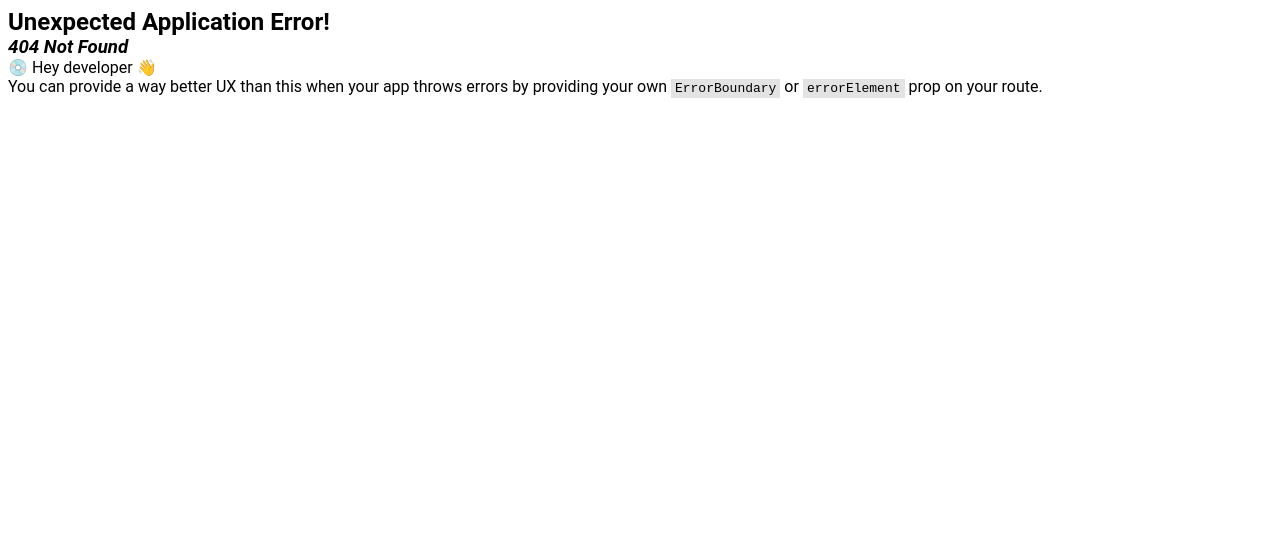
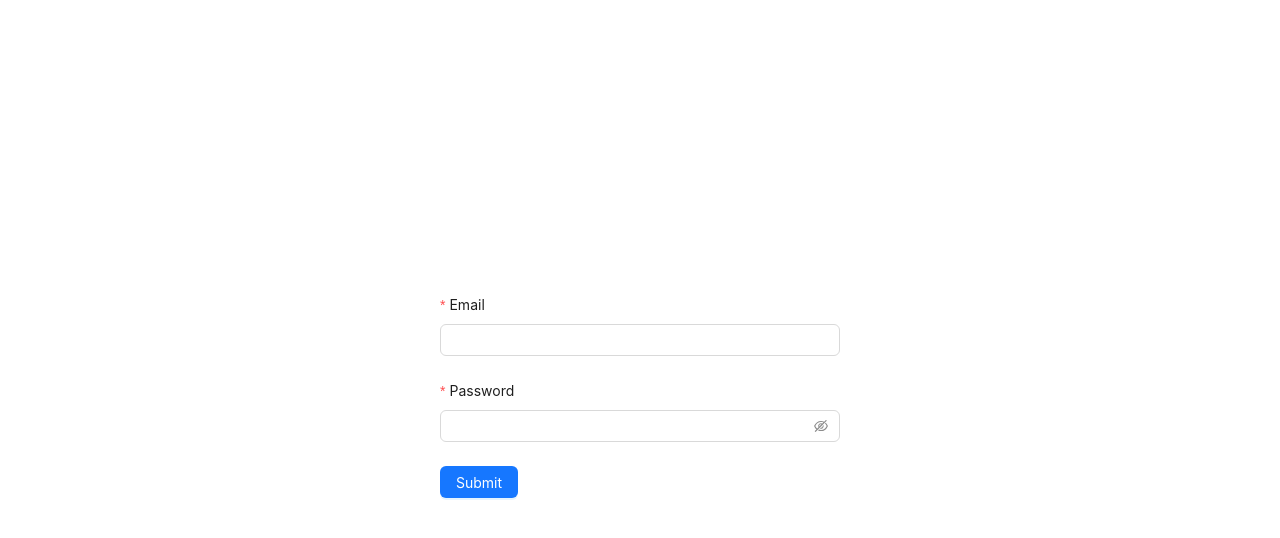
Before and after one commit to azmul/fe-question-answer, a React (Vite) app: page /login in a window 1280 px wide. Before the commit this address had no page. Shown: the top 538 px of the page. Built offline with nearby package versions, Linux system fonts and the light colour scheme.

Commit message:
login and daynamic user handling done

```diff
--- a/package.json
+++ b/package.json
@@ -14,6 +14,7 @@
     "react": "^18.2.0",
     "react-dom": "^18.2.0",
     "react-router-dom": "^6.17.0",
+    "typewriter-effect": "^2.21.0",
     "zustand": "^4.4.3"
   },
   "devDependencies": {
--- a/src/App.jsx
+++ /dev/null
@@ -1,12 +0,0 @@
-import Header from "./components/Header";
-
-function App() {
-  return (
-    <>
-      <Header />
-      <main className="container-xxl">Home</main>
-    </>
-  );
-}
-
-export default App;
--- a/src/Store.js
+++ b/src/Store.js
@@ -3,8 +3,13 @@ import { persist } from "zustand/middleware";
 
 export const useStore = create(
   persist(
-    () => ({
-      members: [],
+    (set) => ({
+      user: null,
+      addUser: (user) => {
+        set(() => ({
+          user: user,
+        }));
+      },
     }),
     {
       name: "question-answer-storage",
--- a/src/components/Header.jsx
+++ b/src/components/Header.jsx
@@ -1,24 +1,42 @@
 import { Button, Space } from "antd";
 import { Link } from "react-router-dom";
+import { useStore } from "../Store";
+import { useNavigate } from "react-router-dom";
+import styles from "./Header.module.scss";
 
 function Header() {
+  const navigate = useNavigate();
+
+  const { addUser } = useStore((state) => {
+    return {
+      addUser: state.addUser,
+    };
+  });
+  function handleLogout() {
+    addUser(null);
+    navigate("/login");
+  }
   return (
-    <>
-      <Space wrap>
+    <div className="container-md">
+      <Space wrap className={styles.header}>
         <Button type="link">
           {" "}
-          <Link to="/">Home</Link>
-        </Button>
-        <Button type="link">
-          {" "}
-          <Link to="/document">Document</Link>
+          <Link to="/">Document</Link>
         </Button>
         <Button type="link">
           {" "}
           <Link to="/chat">Chat</Link>
         </Button>
+        <Button type="link">
+          {" "}
+          <Link to="/profile">Profile</Link>
+        </Button>
+        <Button type="link" onClick={handleLogout}>
+          {" "}
+          Logout{" "}
+        </Button>
       </Space>
-    </>
+    </div>
   );
 }
 
--- /dev/null
+++ b/src/components/Header.module.scss
@@ -0,0 +1,5 @@
+.header {
+    display: flex;
+    justify-content: center;
+    margin-bottom:2rem;
+}
--- a/src/index.scss
+++ b/src/index.scss
@@ -26,3 +26,11 @@ ul {
         list-style-type: none;
     }
 }
+
+.login-page {
+    display: flex;
+    flex-direction: column;
+    justify-content: center;
+    align-items: center;
+    height: 100vh;
+}
--- a/src/pages/Chat.jsx
+++ b/src/pages/Chat.jsx
@@ -1,12 +1,21 @@
 import { useState } from "react";
 import { Button, Form, Input, Select } from "antd";
+import Typewriter from "typewriter-effect";
 import Header from "../components/Header";
+import { useStore } from "../Store";
 
 function Chat() {
   const [answer, setAnswer] = useState(null);
   const [loading, setLoading] = useState(false);
 
+  const { user } = useStore((state) => {
+    return {
+      user: state.user,
+    };
+  });
+
   const onFinish = async (values) => {
+    setAnswer(null);
     setLoading(true);
     const rawResponse = await fetch("http://127.0.0.1:8000/api/v1/answers", {
       method: "POST",
@@ -15,7 +24,7 @@ function Chat() {
         "Content-Type": "application/json",
       },
       body: JSON.stringify({
-        id: 2,
+        id: user.id,
         question: values.question,
         lang: values.lang,
       }),
@@ -46,7 +55,7 @@ function Chat() {
         >
           <Form.Item
             name="lang"
-            label="Select a Language to Get Your Answer"
+            label="Select a Language for questioning and answering!!!"
             rules={[
               {
                 required: true,
@@ -94,7 +103,15 @@ function Chat() {
             </Button>
           </Form.Item>
         </Form>
-        {answer && answer.answer}
+        {answer && answer.answer && (
+          <Typewriter
+            options={{
+              strings: answer.answer,
+              autoStart: true,
+              delay: 55,
+            }}
+          />
+        )}
       </main>
     </>
   );
--- a/src/pages/Document.jsx
+++ b/src/pages/Document.jsx
@@ -1,6 +1,7 @@
-import { useState, useEffect } from "react";
+import { useState, useEffect, useCallback } from "react";
 import { Button, Form, Input, Modal, Card, Space, Popconfirm } from "antd";
 import Header from "../components/Header";
+import { useStore } from "../Store";
 
 // eslint-disable-next-line react/prop-types
 const CollectionCreateForm = ({ open, onCreate, onCancel, loading }) => {
@@ -126,20 +127,28 @@ function Document() {
   const [loading, setLoading] = useState(false);
   const [articles, setArticles] = useState([]);
 
-  const getContents = async () => {
-    const rawResponse = await fetch("http://127.0.0.1:8000/api/v1/users/2", {
-      method: "GET",
-      headers: {
-        Accept: "application/json",
-        "Content-Type": "application/json",
-        Authorization:
-          "Bearer eyJhbGciOiJIUzI1NiIsInR5cCI6IkpXVCJ9.eyJzdWIiOiJhem11bGdAZ21haWwuY29tIiwiZXhwIjoxNjk4MDM4NDIwfQ.mx0EaqqtZbn-EDeKtP6sQO7iKbiwGmFeMyRX6Rb1-8U",
-      },
-    });
+  const { user } = useStore((state) => {
+    return {
+      user: state.user,
+    };
+  });
 
-    const user = await rawResponse.json();
-    setArticles(user.articles);
-  };
+  const getContents = useCallback(async () => {
+    const rawResponse = await fetch(
+      `http://127.0.0.1:8000/api/v1/users/${user.id}`,
+      {
+        method: "GET",
+        headers: {
+          Accept: "application/json",
+          "Content-Type": "application/json",
+          Authorization: `Bearer ${user.access_token}`,
+        },
+      }
+    );
+
+    const content = await rawResponse.json();
+    setArticles(content.articles);
+  }, [user.access_token, user.id]);
 
   const onCreate = async (values) => {
     setLoading(true);
@@ -151,7 +160,7 @@ function Document() {
         "Content-Type": "application/json",
       },
       body: JSON.stringify({
-        user_id: 2,
+        user_id: user.id,
         title: values.title,
         content: values.content,
       }),
@@ -200,7 +209,7 @@ function Document() {
 
   useEffect(() => {
     getContents();
-  }, []);
+  }, [getContents]);
 
   return (
     <>
--- /dev/null
+++ b/src/pages/Login.jsx
@@ -0,0 +1,88 @@
+import { Button, Form, Input } from "antd";
+import { useNavigate } from "react-router-dom";
+import { useStore } from "../Store";
+
+function Login() {
+  const navigate = useNavigate(); // <-- get history from hook
+
+  const { addUser } = useStore((state) => {
+    return {
+      addUser: state.addUser,
+    };
+  });
+
+  const onFinish = async (values) => {
+    // Build formData object.
+    try {
+      let formData = new FormData();
+      formData.append("username", values.username);
+      formData.append("password", values.password);
+      const rawResponse = await fetch("http://127.0.0.1:8000/login", {
+        method: "POST",
+        headers: {
+          Accept: "application/json",
+          "Content-Type": "application/x-www-form-urlencoded",
+        },
+        body: new URLSearchParams(formData),
+      });
+      const user = await rawResponse.json();
+      addUser(user);
+      navigate("/");
+    } catch (err) {
+      console.log(err);
+    }
+  };
+
+  const onFinishFailed = (errorInfo) => {
+    console.log("Failed:", errorInfo);
+  };
+
+  return (
+    <div className="login-page">
+      <Form
+        name="login"
+        initialValues={{
+          remember: true,
+        }}
+        onFinish={onFinish}
+        onFinishFailed={onFinishFailed}
+        autoComplete
+        style={{ width: 400 }}
+        layout="vertical"
+      >
+        <Form.Item
+          label="Email"
+          name="username"
+          rules={[
+            {
+              required: true,
+              message: "Please input your email!",
+            },
+          ]}
+        >
+          <Input />
+        </Form.Item>
+
+        <Form.Item
+          label="Password"
+          name="password"
+          rules={[
+            {
+              required: true,
+              message: "Please input your password!",
+            },
+          ]}
+        >
+          <Input.Password />
+        </Form.Item>
+
+        <Form.Item>
+          <Button type="primary" htmlType="submit">
+            Submit
+          </Button>
+        </Form.Item>
+      </Form>
+    </div>
+  );
+}
+export default Login;
--- /dev/null
+++ b/src/pages/Profile.jsx
@@ -0,0 +1,44 @@
+import {
+  EditOutlined,
+  EllipsisOutlined,
+  SettingOutlined,
+} from "@ant-design/icons";
+import { Card } from "antd";
+import { useStore } from "../Store";
+import Header from "../components/Header";
+
+function Profile() {
+  const { user } = useStore((state) => {
+    return {
+      user: state.user,
+    };
+  });
+
+  return (
+    <>
+      <Header />
+      <div className="container-md">
+        <Card
+          actions={[
+            <SettingOutlined key="setting" />,
+            <EditOutlined key="edit" />,
+            <EllipsisOutlined key="ellipsis" />,
+          ]}
+          title="User Info"
+        >
+          <p>
+            Name: <b> {user.name}</b>
+          </p>
+          <p>
+            ID: <b> {user.id}</b>
+          </p>
+          <p>
+            Email: <b>{user.username}</b>
+          </p>
+        </Card>
+      </div>
+    </>
+  );
+}
+
+export default Profile;
```
Also changed, not shown: src/routes.jsx (+11 -6 lines), src/App.css (deleted), 1 other file (tests, documents, lock files or other folders).
